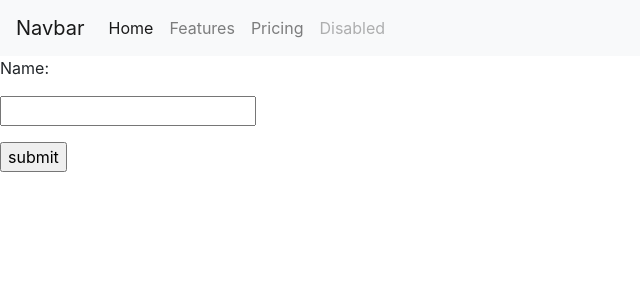
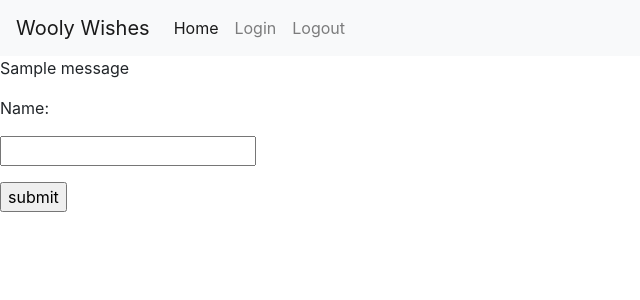
Before and after one commit to ProjectOfAlmiraWool/Wool, a Flask app: template templates/login.html in a window 1280 px wide. Shown: the top 300 px of the page, without its empty margins (0-640 px from the left). Run offline with Flask 3, Linux system fonts and the light colour scheme; the template is opened without the code that fills it, so the values that code supplies are empty; tables that the repository leaves empty hold one stand-in row (values such as "Sample post"); one stand-in notice (Sample message) is shown.

Commit message:
Add files via upload

```diff
--- a/templates/base.html
+++ b/templates/base.html
@@ -6,7 +6,7 @@
     </head>
     <body>
         <nav class="navbar navbar-expand-lg navbar-light bg-light">
-            <a class="navbar-brand" href="#">Navbar</a>
+            <a class="navbar-brand" href="#">Wooly Wishes</a>
             <button class="navbar-toggler" type="button" data-toggle="collapse" data-target="#navbarNav" aria-controls="navbarNav" aria-expanded="false" aria-label="Toggle navigation">
               <span class="navbar-toggler-icon"></span>
             </button>
@@ -16,13 +16,12 @@
                   <a class="nav-link" href="#">Home <span class="sr-only">(current)</span></a>
                 </li>
                 <li class="nav-item">
-                  <a class="nav-link" href="#">Features</a>
+                  <a class="nav-link" href="#">Login</a>
                 </li>
                 <li class="nav-item">
-                  <a class="nav-link" href="#">Pricing</a>
+                  <a class="nav-link" href="#">Logout</a>
                 </li>
                 <li class="nav-item">
-                  <a class="nav-link disabled" href="#" tabindex="-1" aria-disabled="true">Disabled</a>
                 </li>
               </ul>
             </div>
--- a/templates/login.html
+++ b/templates/login.html
@@ -2,6 +2,13 @@
 {% block title %}Login Page{% endblock %}
 
 {% block content %}
+    {% with messages = get_flashed_messages() %}
+        {% if messages %}
+            {% for msg in messages %}
+                <p>{{msg}}</p>
+            {% endfor %}
+        {% endif %}
+    {% endwith %}
 <form action="#" method="post">
     <p>Name:</p>
     <p><Input type="text" name="nm" /></p>
```
Also changed, not shown: routes.py (+8 -2 lines), templates/user.html (added, +12 -0 lines).
